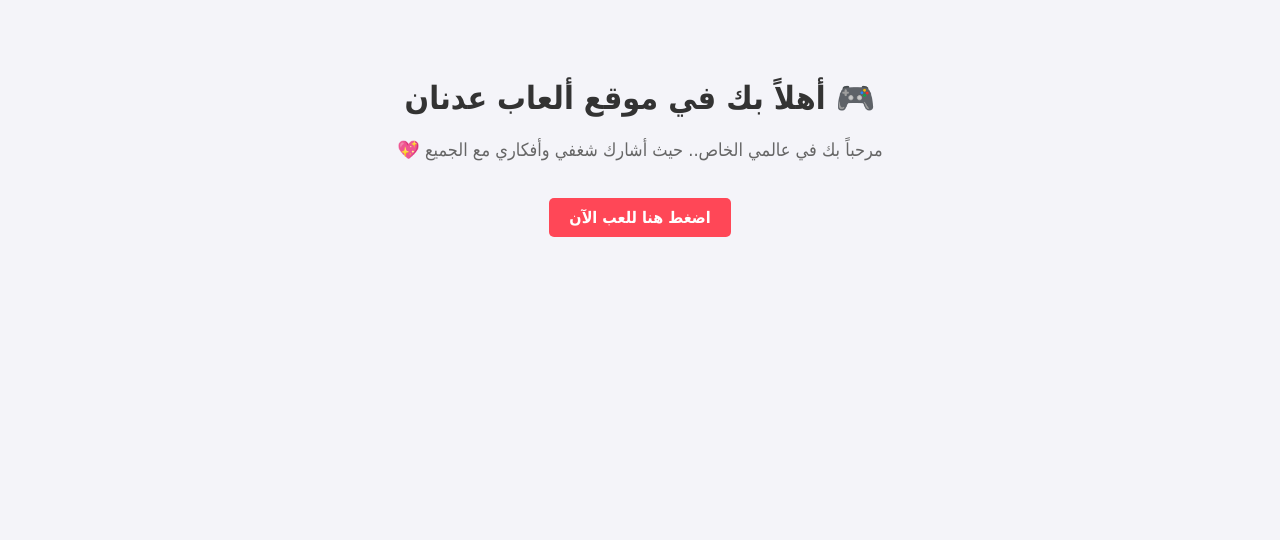
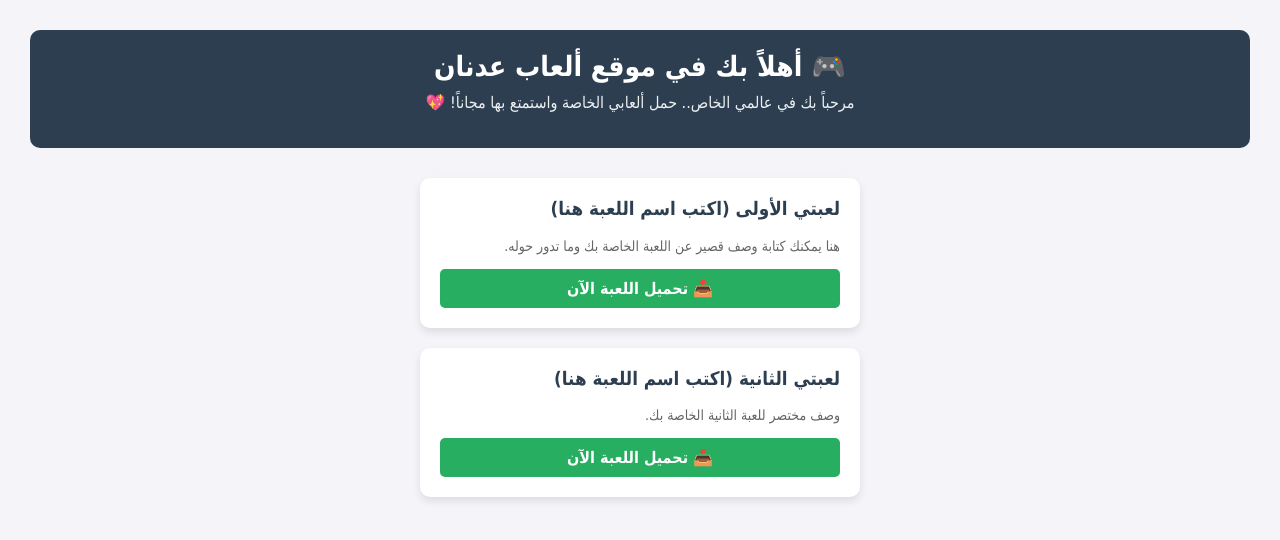
Before and after one commit to FalconGamesIQ26/adnan-games, a plain HTML site: page index.html in a window 1280 px wide. Drawn offline with Linux system fonts and the light colour scheme.

Commit message:
Update index.html

```diff
--- a/index.html
+++ b/index.html
@@ -2,39 +2,82 @@
 <html lang="ar" dir="rtl">
 <head>
     <meta charset="UTF-8">
-    <title>ألعاب عدنان - الصفحة الرئيسية</title>
+    <title>ألعاب عدنان - مركز التحميل</title>
     <style>
         body {
             background-color: #f4f4f9;
             font-family: Tahoma, sans-serif;
             text-align: center;
-            padding: 50px;
+            padding: 30px;
+            margin: 0;
+        }
+        header {
+            background-color: #2c3e50;
+            color: white;
+            padding: 20px;
+            border-radius: 10px;
+            margin-bottom: 30px;
         }
         h1 {
-            color: #333;
+            margin: 0;
+            font-size: 28px;
         }
-        p {
+        p.desc {
+            color: #ecf0f1;
+            font-size: 16px;
+            margin-top: 10px;
+        }
+        .game-card {
+            background: white;
+            border-radius: 10px;
+            padding: 20px;
+            margin: 20px auto;
+            max-width: 400px;
+            box-shadow: 0 4px 8px rgba(0,0,0,0.1);
+            text-align: right;
+        }
+        .game-card h3 {
+            color: #2c3e50;
+            margin-top: 0;
+        }
+        .game-card p {
             color: #666;
-            font-size: 18px;
+            font-size: 14px;
         }
-        .btn {
-            display: inline-block;
-            background-color: #ff4757;
+        .btn-download {
+            display: block;
+            background-color: #27ae60;
             color: white;
-            padding: 10px 20px;
-            margin-top: 20px;
+            text-align: center;
+            padding: 10px;
             text-decoration: none;
             border-radius: 5px;
             font-weight: bold;
+            margin-top: 15px;
+        }
+        .btn-download:hover {
+            background-color: #219653;
         }
     </style>
 </head>
 <body>
 
-    <h1>🎮 أهلاً بك في موقع ألعاب عدنان</h1>
-    <p>مرحباً بك في عالمي الخاص.. حيث أشارك شغفي وأفكاري مع الجميع 💖</p>
+    <header>
+        <h1>🎮 أهلاً بك في موقع ألعاب عدنان</h1>
+        <p class="desc">مرحباً بك في عالمي الخاص.. حمل ألعابي الخاصة واستمتع بها مجاناً! 💖</p>
+    </header>
 
-    <a href="#" class="btn">اضغط هنا للعب الآن</a>
+    <div class="game-card">
+        <h3>لعبتي الأولى (اكتب اسم اللعبة هنا)</h3>
+        <p>هنا يمكنك كتابة وصف قصير عن اللعبة الخاصة بك وما تدور حوله.</p>
+        <a href="game1.zip" class="btn-download" download>📥 تحميل اللعبة الآن</a>
+    </div>
+
+    <div class="game-card">
+        <h3>لعبتي الثانية (اكتب اسم اللعبة هنا)</h3>
+        <p>وصف مختصر للعبة الثانية الخاصة بك.</p>
+        <a href="game2.zip" class="btn-download" download>📥 تحميل اللعبة الآن</a>
+    </div>
 
 </body>
 </html>
```
